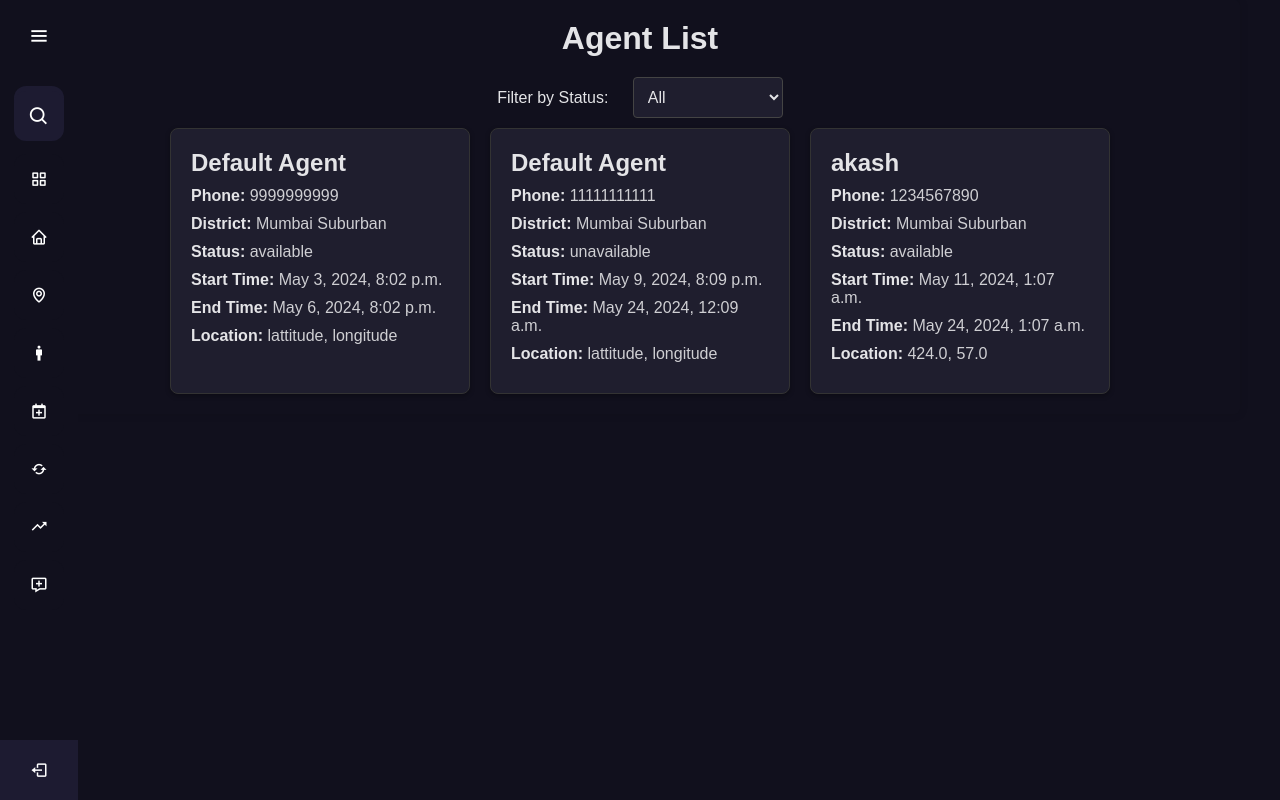
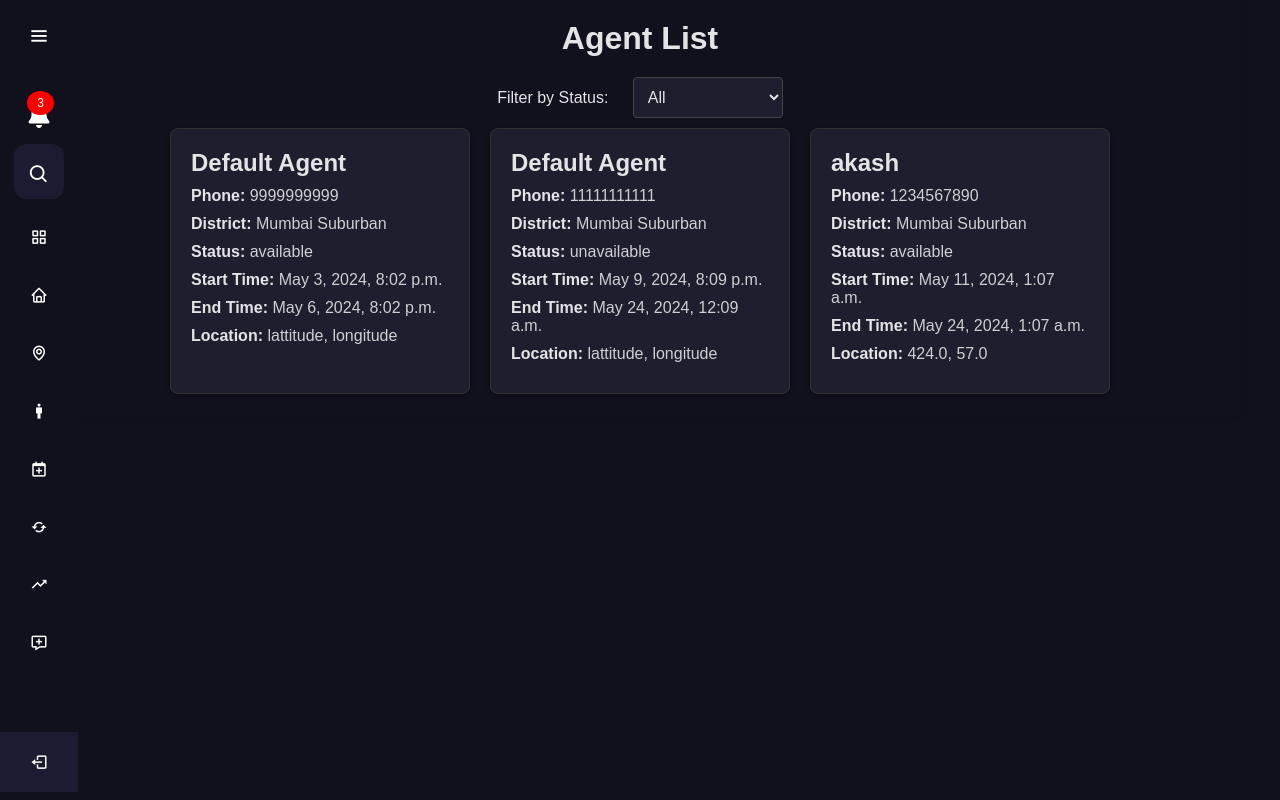
Before and after one commit to AI-ApeX-DeV/Infosys_Online_Insurance_Project, a Django app: page /500/ in a window 1280 px wide. Run offline with Django 5.2, Linux system fonts and the light colour scheme; data comes from the database, SQL or seed files in the repository.

Commit message:
added notification bell

```diff
--- a/team2/online_insurance/static/SideBar.css
+++ b/team2/online_insurance/static/SideBar.css
@@ -1,9 +1,11 @@
+/* styles.css */
 * {
   margin: 0;
   padding: 0;
   box-sizing: border-box;
   font-family: "Poppins", sans-serif;
 }
+
 .sidebar {
   position: fixed;
   left: 0;
@@ -15,19 +17,23 @@
   z-index: 99;
   transition: all 0.5s ease;
 }
+
 .sidebar.open {
   width: 250px;
 }
+
 .sidebar .logo-details {
   height: 60px;
   display: flex;
   align-items: center;
   position: relative;
 }
+
 .sidebar .logo-details .icon {
   opacity: 0;
   transition: all 0.5s ease;
 }
+
 .sidebar .logo-details .logo_name {
   color: #fff;
   font-size: 20px;
@@ -35,10 +41,12 @@
   opacity: 0;
   transition: all 0.5s ease;
 }
+
 .sidebar.open .logo-details .icon,
 .sidebar.open .logo-details .logo_name {
   opacity: 1;
 }
+
 .sidebar .logo-details #btn {
   position: absolute;
   top: 50%;
@@ -51,9 +59,11 @@
   cursor: pointer;
   transition: all 0.5s ease;
 }
+
 .sidebar.open .logo-details #btn {
   text-align: right;
 }
+
 .sidebar i {
   color: #fff;
   height: 60px;
@@ -62,15 +72,18 @@
   text-align: center;
   line-height: 60px;
 }
+
 .sidebar .nav-list {
   margin-top: 20px;
   height: 100%;
 }
+
 .sidebar li {
   position: relative;
   margin: 8px 0;
   list-style: none;
 }
+
 .sidebar li .tooltip {
   position: absolute;
   top: -20px;
@@ -87,6 +100,7 @@
   pointer-events: none;
   transition: 0s;
 }
+
 .sidebar li:hover .tooltip {
   opacity: 1;
   pointer-events: auto;
@@ -94,9 +108,11 @@
   top: 50%;
   transform: translateY(-50%);
 }
+
 .sidebar.open li .tooltip {
   display: none;
 }
+
 .sidebar input {
   font-size: 15px;
   color: #fff;
@@ -110,10 +126,12 @@
   transition: all 0.5s ease;
   background: #1d1b31;
 }
+
 .sidebar.open input {
   padding: 0 20px 0 50px;
   width: 100%;
 }
+
 .sidebar .bx-search {
   position: absolute;
   top: 50%;
@@ -123,14 +141,17 @@
   background: #1d1b31;
   color: #fff;
 }
+
 .sidebar.open .bx-search:hover {
   background: #1d1b31;
   color: #fff;
 }
+
 .sidebar .bx-search:hover {
   background: #fff;
   color: #11101d;
 }
+
 .sidebar li a {
   display: flex;
   height: 100%;
@@ -141,9 +162,11 @@
   transition: all 0.4s ease;
   background: #11101d;
 }
+
 .sidebar li a:hover {
   background: #fff;
 }
+
 .sidebar li a .links_name {
   color: #fff;
   font-size: 15px;
@@ -153,40 +176,47 @@
   pointer-events: none;
   transition: 0.4s;
 }
+
 .sidebar.open li a .links_name {
   opacity: 1;
   pointer-events: auto;
 }
+
 .sidebar li a:hover .links_name,
 .sidebar li a:hover i {
   transition: all 0.5s ease;
   color: #11101d;
 }
+
 .sidebar li i {
   height: 50px;
   line-height: 50px;
   font-size: 18px;
   border-radius: 12px;
 }
+
 .sidebar li.profile {
   position: fixed;
   height: 60px;
   width: 78px;
   left: 0;
-    bottom: -8px;
+  bottom: 0;
   padding: 10px 14px;
   background: #1d1b31;
   transition: all 0.5s ease;
   overflow: hidden;
 }
+
 .sidebar.open li.profile {
   width: 250px;
 }
+
 .sidebar li .profile-details {
   display: flex;
   align-items: center;
   flex-wrap: nowrap;
 }
+
 .sidebar li.profile .name,
 .sidebar li.profile .job {
   font-size: 15px;
@@ -194,9 +224,11 @@
   color: #fff;
   white-space: nowrap;
 }
+
 .sidebar li.profile .job {
   font-size: 12px;
 }
+
 .sidebar .profile #log_out {
   position: absolute;
   top: 50%;
@@ -209,24 +241,22 @@
   border-radius: 0px;
   transition: all 0.5s ease;
 }
+
 .sidebar.open .profile #log_out {
   width: 50px;
   background: none;
 }
+
 .home-section {
-    /* position: relative; */
-    /* background: #e4e9f7; */
-    /* min-height: 100vh; */
-    /* top: 0; */
-    /* left: 78px; */
-    /* width: calc(100% - 78px); */
   transition: all 0.5s ease;
   z-index: 2;
 }
+
 .sidebar.open ~ .home-section {
   left: 250px;
   width: calc(100% - 250px);
 }
+
 .home-section .text {
   display: inline-block;
   color: #11101d;
@@ -234,8 +264,27 @@
   font-weight: 500;
   margin: 18px;
 }
+
 @media (max-width: 420px) {
   .sidebar li .tooltip {
       display: none;
   }
 }
+
+/* Notification Bell Styles */
+.sidebar .nav-list li a .notification-count {
+  background-color: red;
+  color: white;
+  border-radius: 50%;
+  padding: 5px 10px;
+  font-size: 12px;
+  position: absolute;
+  top: 5px; /* Adjusted for larger bell icon */
+  right: 10px; /* Adjusted for larger bell icon */
+  display: inline-block;
+}
+
+.sidebar li a .fas.fa-bell {
+  font-size: 24px; /* Increased font size for bell icon */
+  line-height: 60px; /* Center the icon vertically */
+}
--- a/team2/online_insurance/templates/SideBar.html
+++ b/team2/online_insurance/templates/SideBar.html
@@ -1,14 +1,15 @@
 {% load static %}
+<!DOCTYPE html>
+<html lang="en">
 <head>
     <meta charset="UTF-8">
-    <title> Responsive Sidebar Menu </title>
+    <title>Responsive Sidebar Menu</title>
     <meta name="viewport" content="width=device-width, initial-scale=1.0">
     <link rel="stylesheet" href="{% static 'SideBar.css' %}">
     <link rel="stylesheet" href="{% static 'AgentPage_css.css' %}">
-    <link rel="stylesheet"
-  href="https://unpkg.com/boxicons@latest/css/boxicons.min.css">
+    <link rel="stylesheet" href="https://unpkg.com/boxicons@latest/css/boxicons.min.css">
+    <link rel="stylesheet" href="https://cdnjs.cloudflare.com/ajax/libs/font-awesome/6.0.0-beta3/css/all.min.css">
 </head>
-
 <body>
     <div class="sidebar">
         <div class="logo-details">
@@ -17,6 +18,14 @@
             <i class='bx bx-menu' id="btn"></i>
         </div>
         <ul class="nav-list">
+            <li>
+                <a href="#">
+                    <i class='fas fa-bell'></i>
+                    <span class="links_name">Notifications</span>
+                    <span class="notification-count" id="notificationCount">3</span>
+                </a>
+                <span class="tooltip">Notifications</span>
+            </li>
             <li>
                 <i class='bx bx-search'></i>
                 <input type="text" placeholder="Search...">
@@ -55,21 +64,28 @@
                     <i class='bx bx-calendar-plus'></i>
                     <span class="links_name">Appointment Scheduling</span>
                 </a>
-          <span class="tooltip">Apointment Scheduling</span>
+                <span class="tooltip">Appointment Scheduling</span>
             </li>
             <li>
                 <a href="http://127.0.0.1:8000/policy/">
                     <i class='bx bx-refresh'></i>
                     <span class="links_name">Policy Update</span>
                 </a>
-          <span class="tooltip">APolicy Update</span>
+                <span class="tooltip">Policy Update</span>
             </li>
             <li>
                 <a href="http://127.0.0.1:8000/policy/details">
                     <i class='bx bx-trending-up'></i>
                     <span class="links_name">Policy Status</span>
                 </a>
-          <span class="tooltip">APolicy Status</span>
+                <span class="tooltip">Policy Status</span>
+            </li>
+            <li>
+                <a href="http://127.0.0.1:8000/feedback/">
+                    <i class='bx bx-message-add'></i>
+                    <span class="links_name">Feedback</span>
+                </a>
+                <span class="tooltip">Feedback</span>
             </li>
             <li class="profile">
                 <div class="profile-details">
@@ -78,22 +94,13 @@
                         <div class="name">Logout</div>
                     </div>
                 </div>
-          <i class='bx bx-log-out' id="log_out"></i>
-        </li>
-        <li>
-          <a href="http://127.0.0.1:8000/feedback/">
-            <i class='bx bx-message-add'></i>
-            <span class="links_name">Feedback</span>
-          </a>
-          <span class="tooltip">Feedback</span>
+                <a href="#"><i class='bx bx-log-out' id="log_out"></i></a>
             </li>
         </ul>
     </div>
-    <!-- <section class="home-section">
-      <div class="text">Dashboard</div>
-    </section> -->
 
     <script>
+        document.addEventListener('DOMContentLoaded', function() {
             let sidebar = document.querySelector(".sidebar");
             let closeBtn = document.querySelector("#btn");
             let searchBtn = document.querySelector(".bx-search");
@@ -116,5 +123,43 @@ function menuBtnChange() {
                 }
             }
 
+            const roomName = JSON.parse(document.getElementById('room-name').textContent);
+
+            const notificationSocket = new WebSocket(
+                'ws://'
+                + window.location.host
+                + '/ws/notification/'
+                + roomName
+                + '/'
+            );
+
+            notificationSocket.onmessage = function(e) {
+                const data = JSON.parse(e.data);
+                console.log(data);
+                document.getElementById("notifications-dropdown").innerHTML = "<li class='dropdown-item'>" + data + "</li><hr class='dropdown-divider'>" + document.getElementById("notifications-dropdown").innerHTML;
+                document.getElementById("notification-badge").innerHTML = parseInt(document.getElementById("notification-badge").innerHTML) + 1;
+            };
+
+            notificationSocket.onclose = function(e) {
+                console.error('Chat socket closed unexpectedly');
+            };
+
+            const notificationCount = document.getElementById('notificationCount');
+
+            function updateNotificationCount(count) {
+                notificationCount.textContent = count;
+                if (count > 0) {
+                    notificationCount.style.display = 'inline-block';
+                } else {
+                    notificationCount.style.display = 'none';
+                }
+            }
+
+            setTimeout(() => updateNotificationCount(5), 3000);
+        });
     </script>
+
+    {% block body %} {% endblock %}
+    {% block js %} {% endblock %}
 </body>
+</html>
```
Lines whose indentation alone changed are shown as unchanged.
